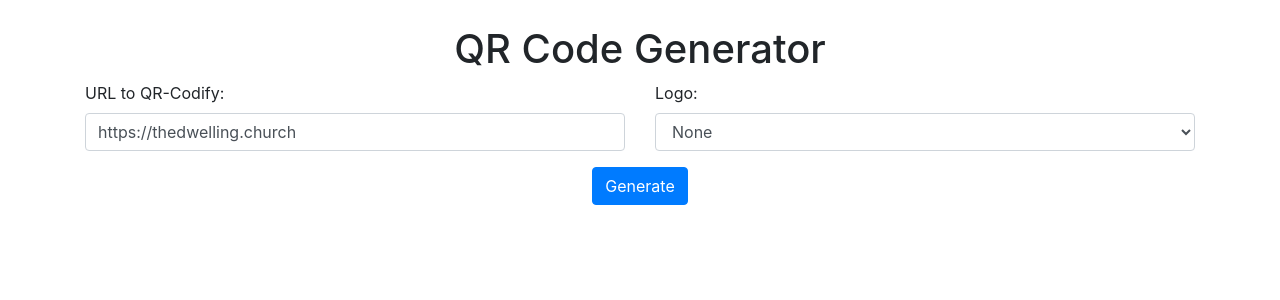
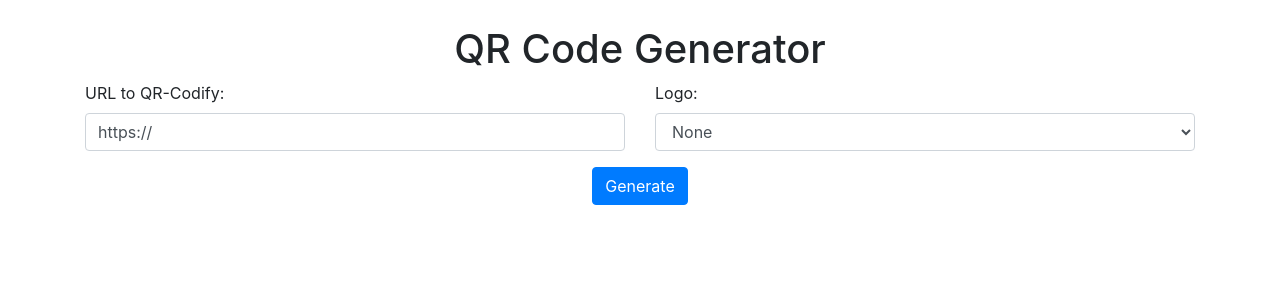
Before and after one commit to trtmn/qr-code-dwelling, a Flask app: page / in a window 1280 px wide. Shown: the top 300 px of the page. Run offline with Flask 3, Linux system fonts and the light colour scheme; some libraries are stand-ins or nearby versions.

Commit message:
update default value to https:// only instead of "https://thedwelling.church"

```diff
--- a/templates/index.html
+++ b/templates/index.html
@@ -27,7 +27,7 @@
             <div class="row">
                 <div class="col-12 col-md-6">
                     <label for="data">URL to QR-Codify:</label>
-                    <input type="text" id="data" name="data" value="https://thedwelling.church" class="form-control">
+                    <input type="text" id="data" name="data" value="https://" class="form-control">
                 </div>
                 <div class="col-12 col-md-6">
                     <label for="logo">Logo:</label>
```
